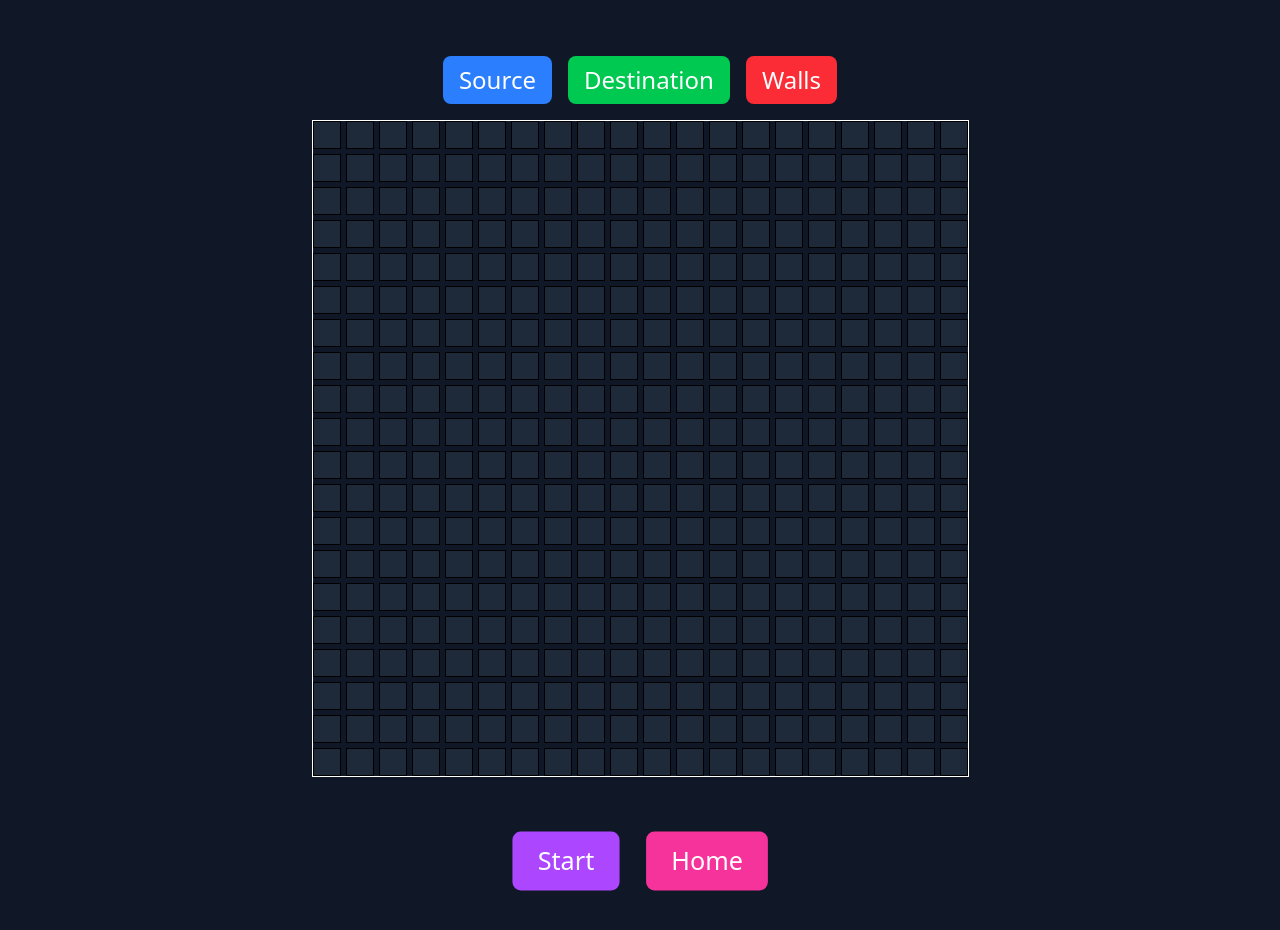
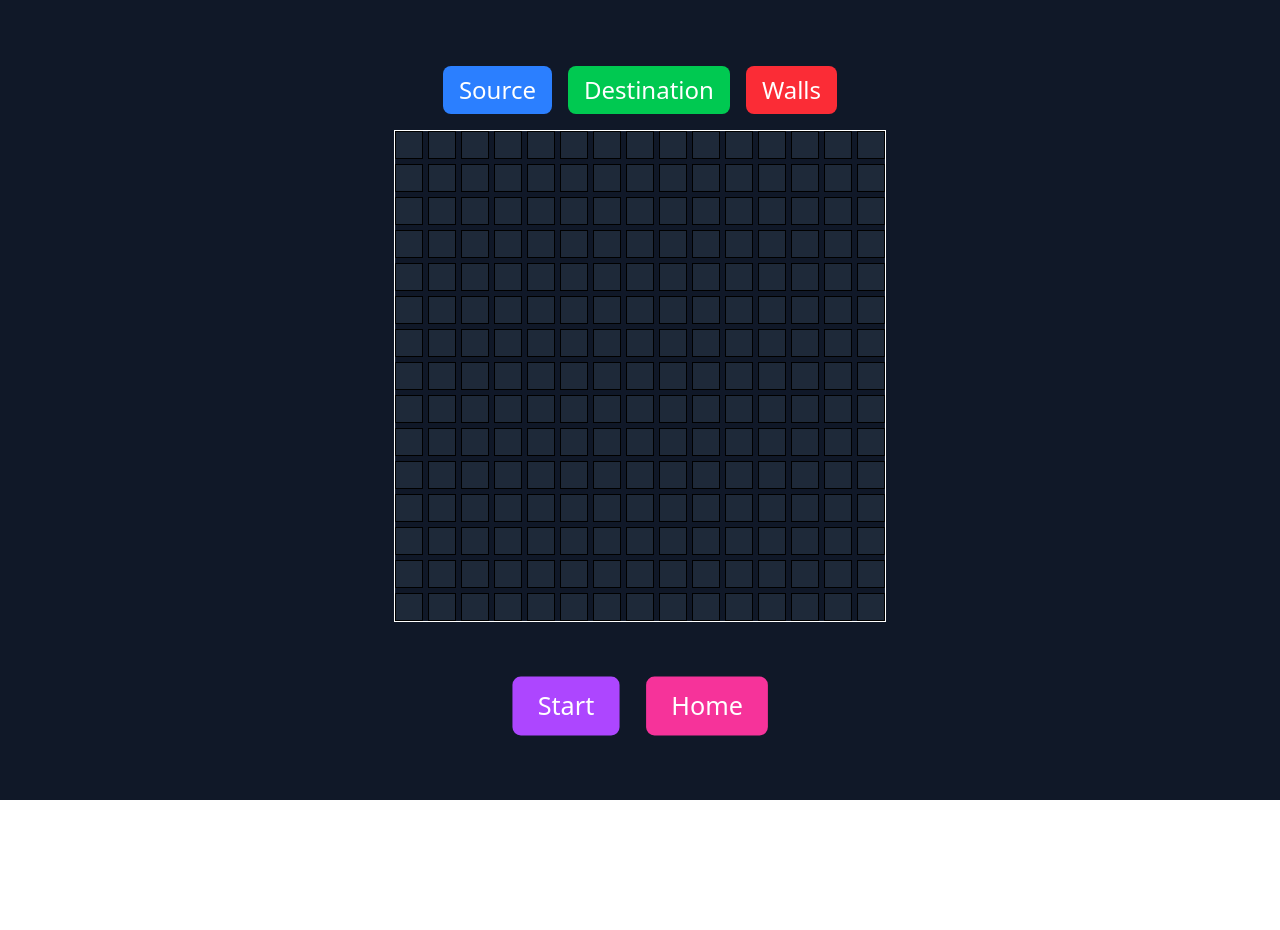
Before and after one commit to sanjay-1458/Dijkstra-Visualizer, a React (Vite) app: page /start in a window 1280 px wide. Shown: the top 930 px of the page. After the commit the page ends 800 px from the top, so only its background shows below. Built offline with nearby package versions, Linux system fonts and the light colour scheme.

Commit message:
Update Main.jsx

```diff
--- a/src/components/Main.jsx
+++ b/src/components/Main.jsx
@@ -16,7 +16,7 @@ function Main() {
     );
   };
 
-  const [grid, setGrid] = useState(createGrid(20, 20));
+  const [grid, setGrid] = useState(createGrid(15, 15));
   const [activeGridState, setActiveGridState] = useState("empty");
   const [dijkstraInitial, setDijkstraInitial] = useState(null);
   const [dijkstraFinal, setDijkstraFinal] = useState(null);
@@ -24,7 +24,7 @@ function Main() {
   const [isRunning, setIsRunning] = useState(false);
   useEffect(() => {
     const updateGridSize = () => {
-      const newGridSize = window.innerWidth < 600 ? 5 : 20;
+      const newGridSize = window.innerWidth < 600 ? 5 : 15;
       setGrid(createGrid(newGridSize, newGridSize));
       setDijkstraInitial(null);
       setDijkstraFinal(null);
```
